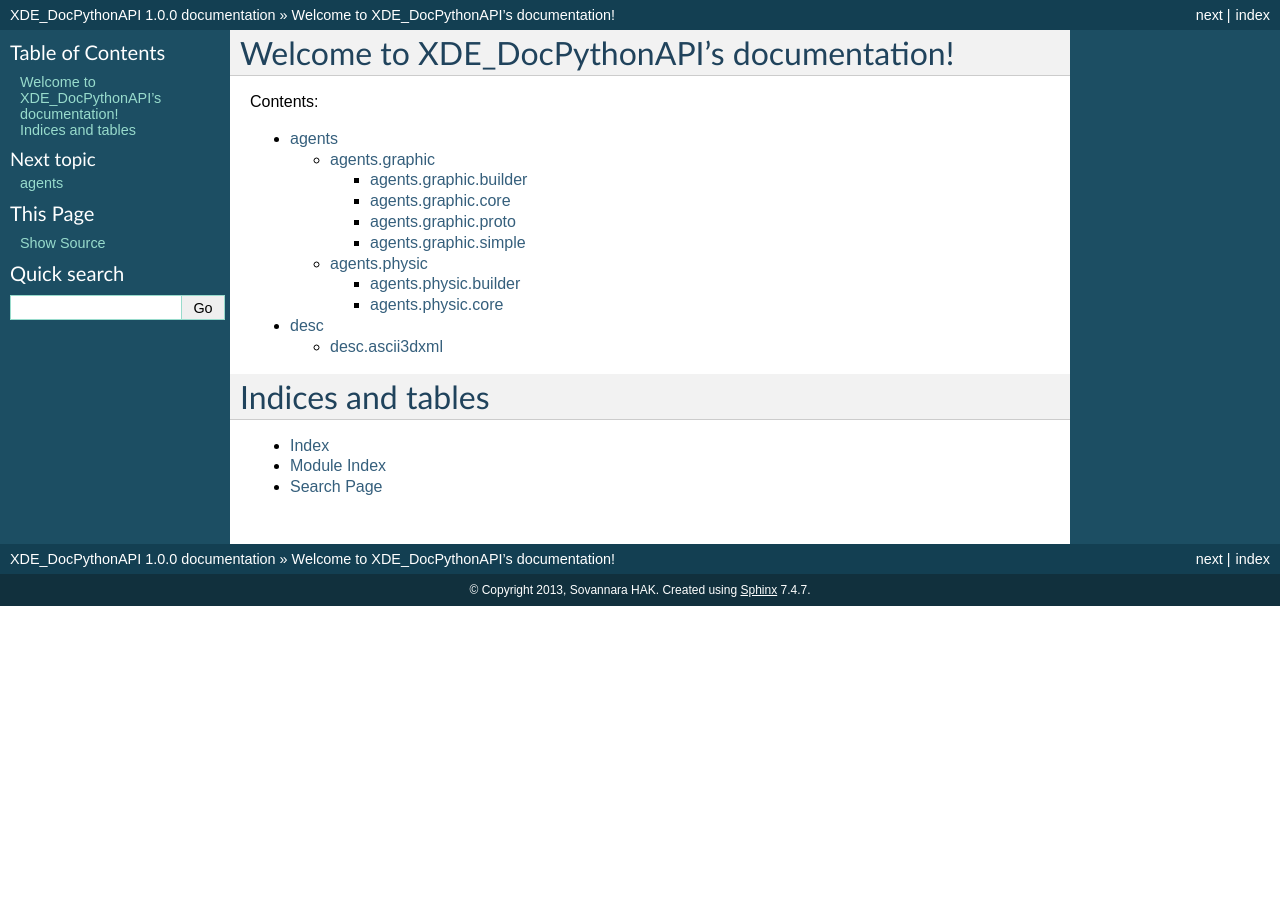
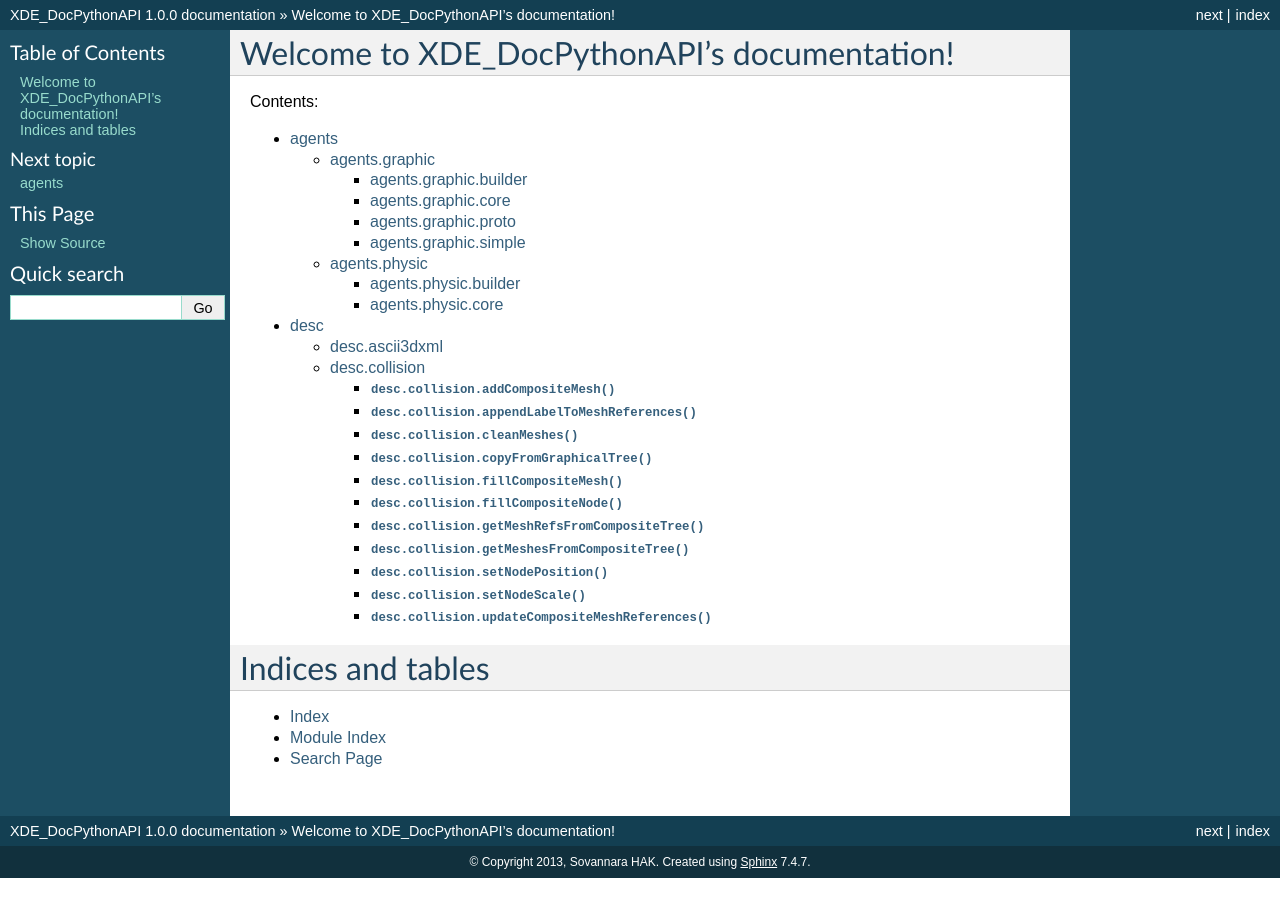
Before and after one commit to ISIR-SYROCO/XDE-DocPythonAPI, a Sphinx documentation site: the page built from source/index.rst, in a window 1280 px wide. Built offline with Sphinx 7.4.7, drawn with Linux system fonts in a browser that asks for light colours; part of the change alters nothing that is shown.

Commit message:
Add desc.collision

```diff
--- /dev/null
+++ b/source/desc/collision.rst
@@ -0,0 +1,82 @@
+desc.collision
+==============
+.. toctree::
+    :glob:
+
+.. py:function:: desc.collision.addCompositeMesh(collision_scene, name, **kwargs)
+
+    Adds a composite mesh to a collision scene.
+    See fillCompositeMesh for a description of the parameters.
+
+    :return: the created description
+
+.. py:function:: desc.collision.appendLabelToMeshReferences(node, append_label)
+
+    Appends a string label to the references to the meshes.
+
+    :param node: is the root of the subtree.
+    :param append_label: is a string.
+
+.. py:function:: desc.collision.cleanMeshes(source_library, mesh_names, remove_duplicated_vertex=True, remove_duplicated_triangles=True, remove_flat_triangles=True, remove_zero_length_edges=True, remove_isolated_vertex=False)
+
+    Cleans mesh descriptions and return new, clean meshes in a library. The
+    clean meshes have the same name as the original meshes.
+
+    :param meshes: is a list of mesh descriptions to clean (for instance, all meshes of a library.
+    :param remove_duplicated_vertex: [default: True] is a boolean.
+    :param remove_duplicated_triangles: [default: True] is a boolean.
+    :param remove_flat_triangles: [default: True] is a boolean.
+    :param remove_zero_length_edges: [default: True] is a boolean.
+    :param remove_isolated_vertex: [default: False] is a boolean.
+    :return: a new library containing all the clean meshes.
+
+.. py:function:: desc.collision.copyFromGraphicalTree(composite_node, src_graph_node)
+
+    Create a composite tree from a graphical subtree.
+
+    :param composite_node: is the root of the tree to initialize.
+    :param src_graph_node: is the root of the source graphical tree.
+
+.. py:function:: desc.collision.fillCompositeMesh(composite_mesh, composite_name, offset=0.0, persistence_path='', env=False, grid_resolution=0.5)
+
+    Initialization of a composite mesh.
+
+    :param composite_name: is the name of the composite to add to the collision scene. If None, the name of the source GraphNode is used.
+    :param offset: [default: 0.] is the offset of the composite.
+    :param persistence_path: is the path to a persistence file. If not empty string, offset is ignored.
+	:param env: [default: False] can be set to True to activate the 'env' flag for the XCD engine.
+	:param grid_resolution: [default: .5] grid resolution for the env flag.
+    :return: the created and added collision_pb2.CompositeMesh message.
+
+.. py:function:: desc.collision.fillCompositeNode(composite_node, name, position=None, scale=None, mesh_refs=None)
+
+.. py:function:: desc.collision.getMeshRefsFromCompositeTree(library, node)
+
+    Returns the names of the meshes referenced in a composite tree. If the library contains several meshes with the same name, the last one is used.
+
+    :param library: is the library where the meshes used in the tree are stored.
+    :param node: is a composite node, for instance it can be the root_node of a composite mesh.
+    :return: a pair (found,not_found) where found is the set of found meshes and not_found is the set of mesh names that were not found in the library (if any).
+
+.. py:function:: desc.collision.getMeshesFromCompositeTree(library, node)
+
+.. py:function:: desc.collision.setNodePosition(node, H)
+
+   Sets the position field of a node.
+
+   :param node: is a collision or graph node.
+   :param H: is an lgsm displacement.
+
+.. py:function:: desc.collision.setNodeScale(node, scale)
+
+   Changes the scale of a node. An isometric scale can be specified, or a list of three scales.
+
+   :param scale: is either a float, int or long, or a list of three ints, floats or longs.
+
+.. py:function:: desc.collision.updateCompositeMeshReferences(composite_node, mapping)
+
+    Updates the references to meshes in a composite tree using a specified mapping that associates new names to the original ones. Any reference to a mesh whose name is not in the mapping will be untouched.
+
+    :param composite_node: is the root of the composite tree or subtree to process.
+	:param mapping: is a dictionnary old_name (string)->new_name  (string).
+    :return: None
--- a/source/desc/desc.rst
+++ b/source/desc/desc.rst
@@ -4,3 +4,4 @@ desc
     :glob:
 
     ascii3dxml
+    collision
```
